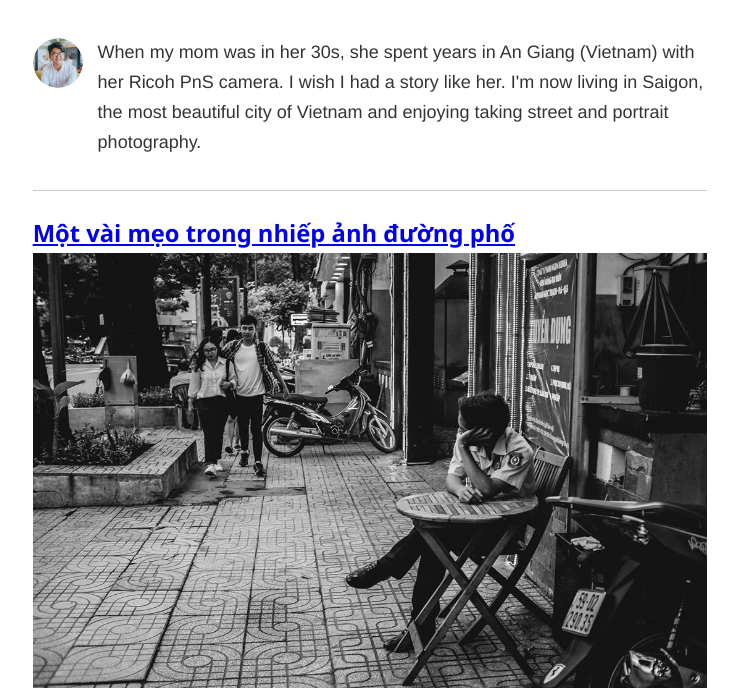
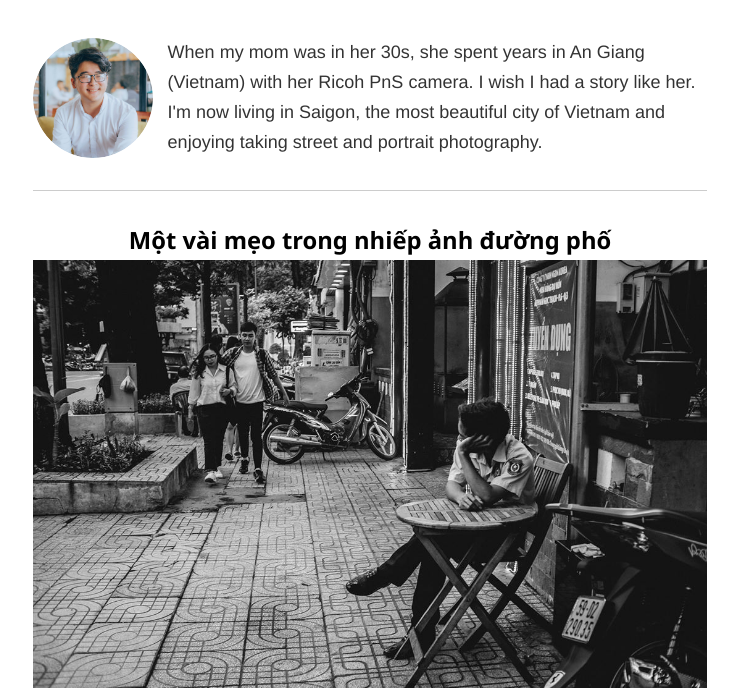
Before and after one commit to anlt149/gatsby_blog, a Gatsby site: page / in a window 1280 px wide. Shown: the part 112-800 px from the top of the page, without its empty margins (270-1008 px from the left). Built offline with nearby package versions, Linux system fonts and the light colour scheme; Gatsby itself is replaced by a stand-in of ours; some packages are replaced by stand-ins of ours.

Commit message:
Edit homepage

```diff
--- a/src/components/bio.js
+++ b/src/components/bio.js
@@ -31,7 +31,7 @@ function Bio() {
               style={{
                 marginRight: rhythm(1 / 2),
                 marginBottom: 0,
-                minWidth: 50,
+                minWidth: 120,
                 borderRadius: `100%`,
               }}
               imgStyle={{
@@ -55,7 +55,7 @@ const bioQuery = graphql`
   query BioQuery {
     avatar: file(absolutePath: { regex: "/profile-pic.jpg/" }) {
       childImageSharp {
-        fixed(width: 50, height: 50) {
+        fixed(width: 120, height: 120) {
           ...GatsbyImageSharpFixed
         }
       }
--- a/src/pages/index.js
+++ b/src/pages/index.js
@@ -6,13 +6,20 @@ import Layout from "../components/layout"
 import SEO from "../components/seo"
 import { rhythm } from "../utils/typography"
 import Img from 'gatsby-image'
+import styled from "styled-components";
 
 class BlogIndex extends React.Component {
   render() {
     const { data } = this.props
     const siteTitle = data.site.siteMetadata.title
     const posts = data.allMarkdownRemark.edges
-
+    const StyledLink = styled(Link)`
+      color: 	#000;
+      text-decoration: none;
+      &:hover {
+        color: #9ea3aa;
+      }
+    `;
     return (
       <Layout location={this.props.location} title={siteTitle}>
         <SEO title="All posts" />
@@ -25,19 +32,22 @@ class BlogIndex extends React.Component {
               <h3
                 style={{
                   marginBottom: rhythm(1 / 4),
+                  textAlign: `center`,
+                  lineHeight: `40px`
                 }}
               >
-                <Link style={{ boxShadow: `none` }} to={node.fields.slug}>
+                <StyledLink style={{ boxShadow: `none` }} to={node.fields.slug}>
                   {title}
-                </Link>
+                   <Img sizes={node.frontmatter.featuredImage.childImageSharp.sizes}/>
+                </StyledLink>
               </h3>
-              <Img sizes={node.frontmatter.featuredImage.childImageSharp.sizes}/>
               <small>{node.frontmatter.date}</small>
               <p
                 dangerouslySetInnerHTML={{
                   __html: node.frontmatter.description || node.excerpt,
                 }}
               />
+              <hr />
             </div>
           )
         })}
```
